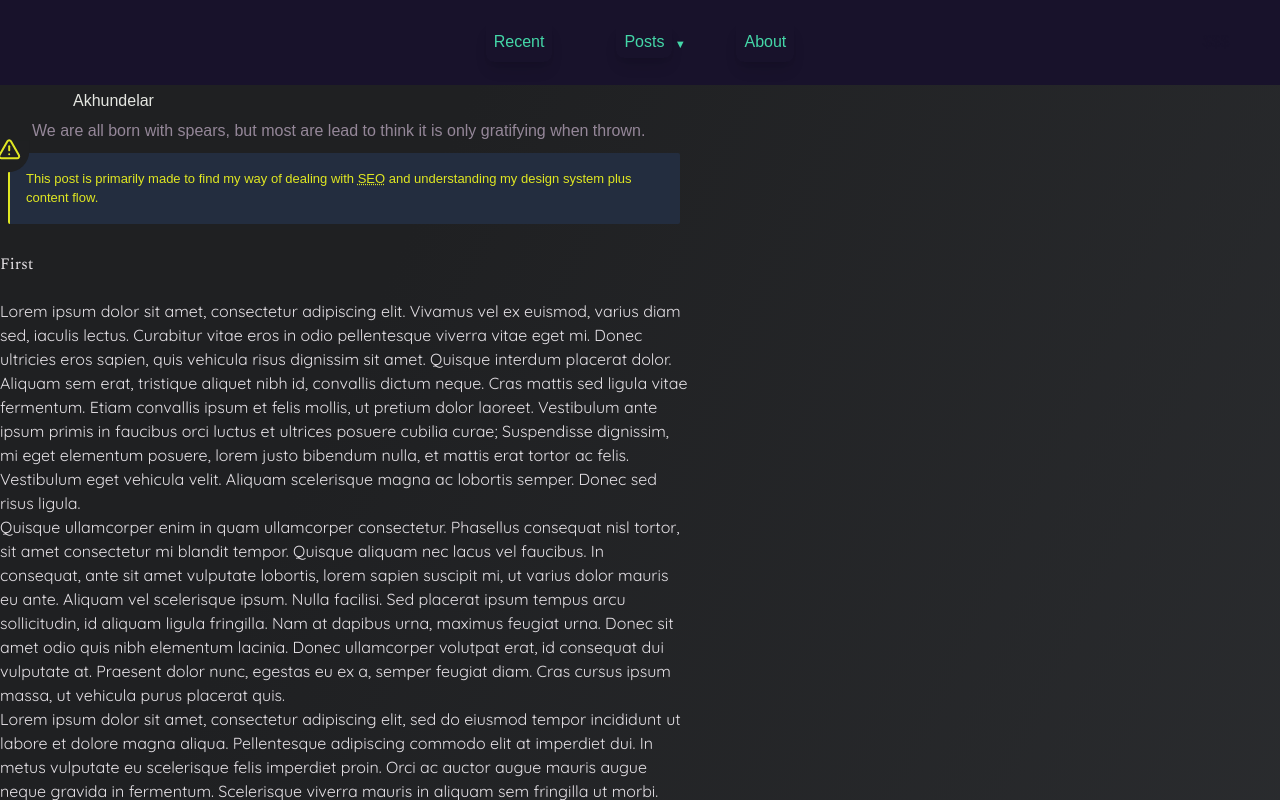
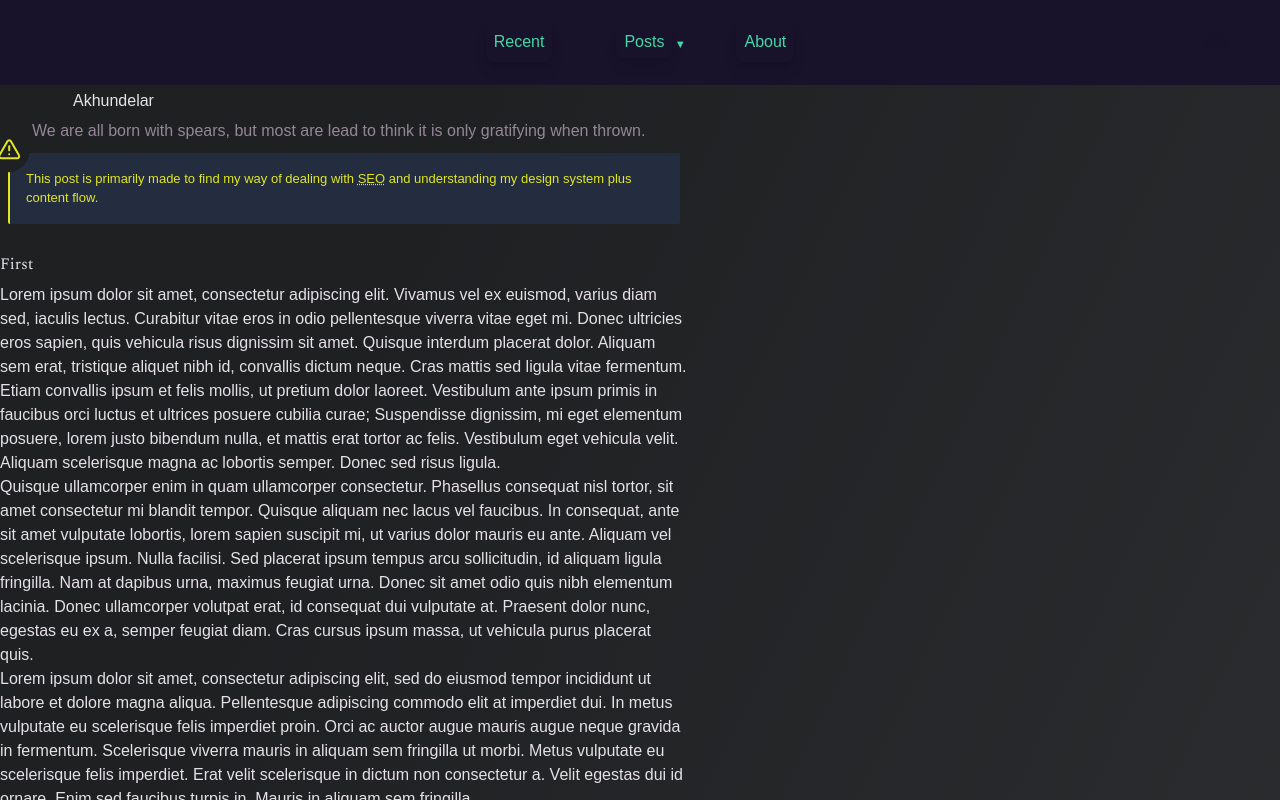
Before and after one commit to KXzeno/karnovah-blog, a Next.js app: page /akhundelar in a window 1280 px wide. Shown: the top 800 px of the page. Built offline with nearby package versions, Linux system fonts and the light colour scheme; a web font is replaced by a local one.

Commit message:
refactor: match changes of component renames

```diff
--- a/app/components/MOB/Section.jsx
+++ b/app/components/MOB/Section.jsx
@@ -3,6 +3,7 @@ import React from 'react';
 
 import useOnscreen from '@H/useOnscreen';
 
+// Make async component that toggles console methods
 const h7 = Symbol.for('k');
 const h8 = Symbol('k');
 const h9 = Symbol('f');
@@ -11,7 +12,7 @@ const h10 = Symbol.keyFor(h8);
 const VALID_SECTIONS = {
   'sec': 'h3',
   'subsec': 'h4',
-  'body': 'h5',
+  'body': 'section',
   [h7]: 'x',
 };
 
@@ -47,7 +48,7 @@ export default React.memo(function Section({
    * @author Kx
    */
   let idInserter = React.useCallback(() => {
-    return (Section === 'h5') ? null : id;
+    return (Section === 'section') ? null : id;
   }, [id, Section]);
 
   //let { onScreen, secRef } = refs.create();
@@ -55,7 +56,7 @@ export default React.memo(function Section({
   let catchRef = React.useRef(null);
 
   let generateRef = () => {
-    if (Section !== 'h5' && Object.keys(refs).length  < 5 /* secRef.current?.tagName === 'H5' */) {
+    if (Section !== 'section' && Object.keys(refs).length  < 5 /* secRef.current?.tagName === 'H5' */) {
       setRefs(erst => ({
         ...erst,
         [refIndex]: {
@@ -103,7 +104,7 @@ let Overlord = {
     if (length > 1) {
       for (let i = 0; i < length - 1 ; i++) {
         let curr = Number(this.element.item(i).getAttribute('name').at(2));
-        console.log(curr, this.element.item(i)?.getAttribute('class'), this.element.item(i+1)?.getAttribute('class'));
+        // console.log(curr, this.element.item(i)?.getAttribute('class'), this.element.item(i+1)?.getAttribute('class'));
         (this.element.item(i).getAttribute('class')
           === undefined)
           ? (() => {
@@ -138,7 +139,7 @@ React.useEffect(() => {
       Overlord.getName(secRef.current?.id).rmClass(selectorToggle);
       break;
     case 3:
-      Overlord.isolateClass(selectorToggle);
+      //Overlord.isolateClass(selectorToggle);
       break;
     default:
       console.error(`Error, ref: ${secRef}`);
```
